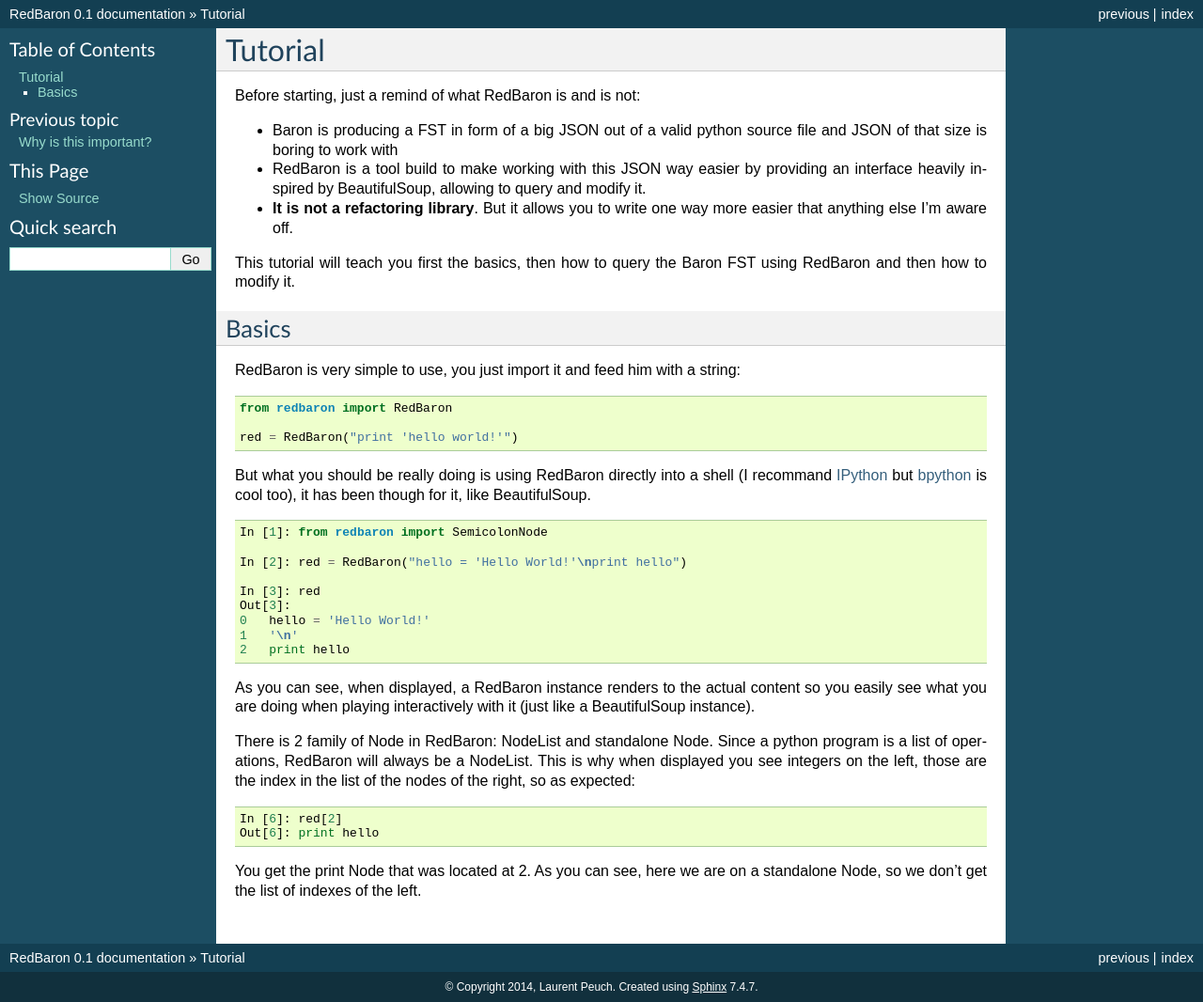
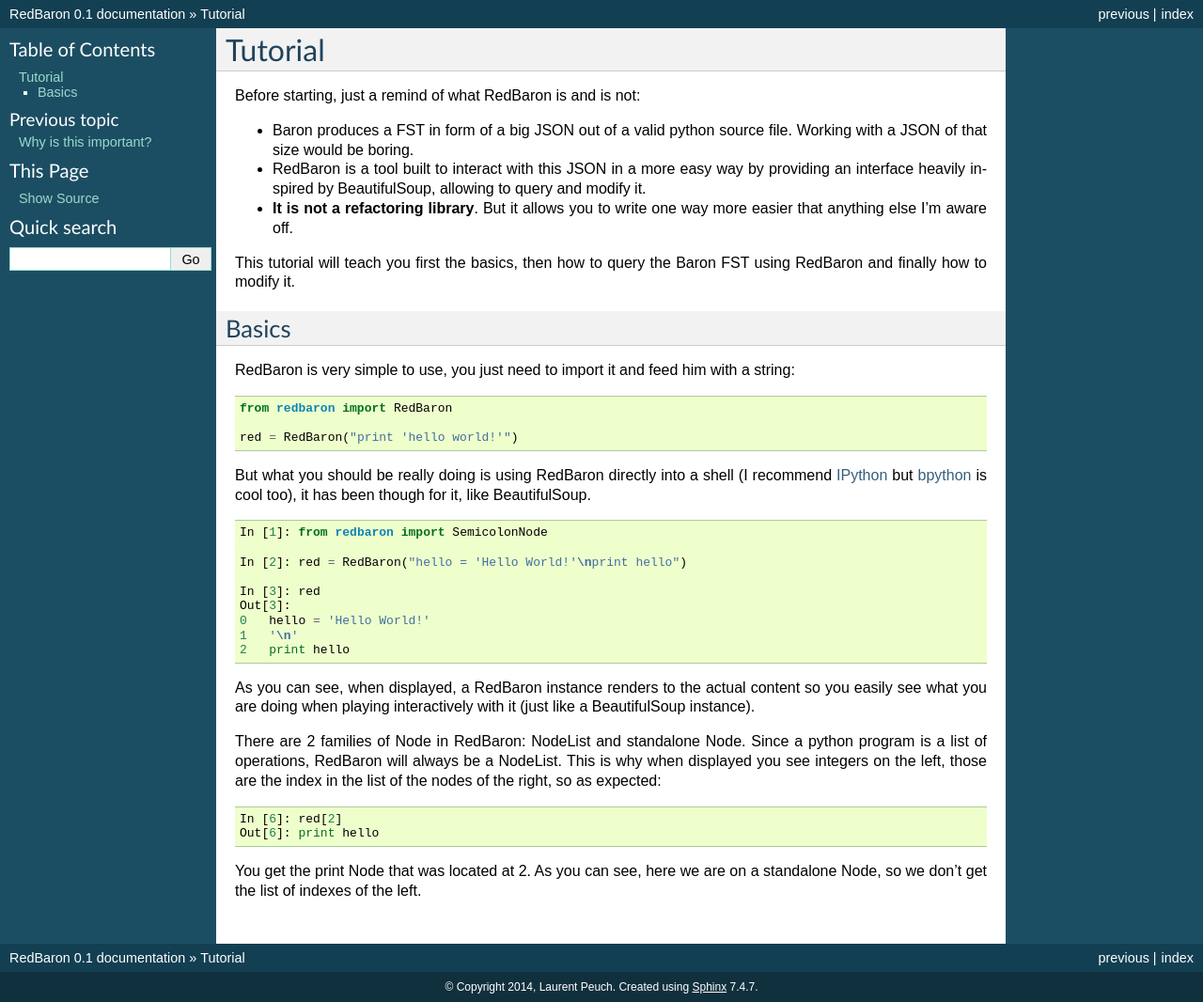
Before and after one commit to PyCQA/redbaron, a Sphinx documentation site: the page built from docs/quickstart.rst, in a window 1280 px wide. Shown: the whole page at 94% size. Built offline with Sphinx 7.4.7, drawn with Linux system fonts in a browser that asks for light colours.

Commit message:
[enh] More readable doc
* Add syntax highlighting for python examples
* Little typos

```diff
--- a/docs/quickstart.rst
+++ b/docs/quickstart.rst
@@ -3,29 +3,29 @@ Tutorial
 
 Before starting, just a remind of what RedBaron is and is not:
 
-* Baron is producing a FST in form of a big JSON out of a valid python source file and JSON of that size is boring to work with
-* RedBaron is a tool build to make working with this JSON way easier by providing an interface heavily inspired by BeautifulSoup, allowing to query and modify it.
+* Baron produces a FST in form of a big JSON out of a valid python source file. Working with a JSON of that size would be boring.
+* RedBaron is a tool built to interact with this JSON in a more easy way by providing an interface heavily inspired by BeautifulSoup, allowing to query and modify it.
 * **It is not a refactoring library**. But it allows you to write one way more easier that anything else I'm aware off.
 
-This tutorial will teach you first the basics, then how to query the Baron FST using RedBaron and then how to modify it.
+This tutorial will teach you first the basics, then how to query the Baron FST using RedBaron and finally how to modify it.
 
 Basics
 ------
 
-RedBaron is very simple to use, you just import it and feed him with a string:
+RedBaron is very simple to use, you just need to import it and feed him with a string:
 
-::
+.. code-block:: python
 
     from redbaron import RedBaron
 
     red = RedBaron("print 'hello world!'")
 
 But what you should be really doing is using RedBaron directly into a shell (I
-recommand `IPython <http://ipython.org/>`_ but
+recommend `IPython <http://ipython.org/>`_ but
 `bpython <http://bpython-interpreter.org/>`_ is cool too), it has been though
 for it, like BeautifulSoup.
 
-::
+.. code-block:: python
 
     In [1]: from redbaron import SemicolonNode
 
@@ -40,12 +40,12 @@ for it, like BeautifulSoup.
 As you can see, when displayed, a RedBaron instance renders to the actual
 content so you easily see what you are doing when playing interactively with it (just like a BeautifulSoup instance).
 
-There is 2 family of Node in RedBaron: NodeList and standalone Node. Since a
+There are 2 families of Node in RedBaron: NodeList and standalone Node. Since a
 python program is a list of operations, RedBaron will always be a NodeList.
 This is why when displayed you see integers on the left, those are the index in
 the list of the nodes of the right, so as expected:
 
-::
+.. code-block:: python
 
     In [6]: red[2]
     Out[6]: print hello
```
